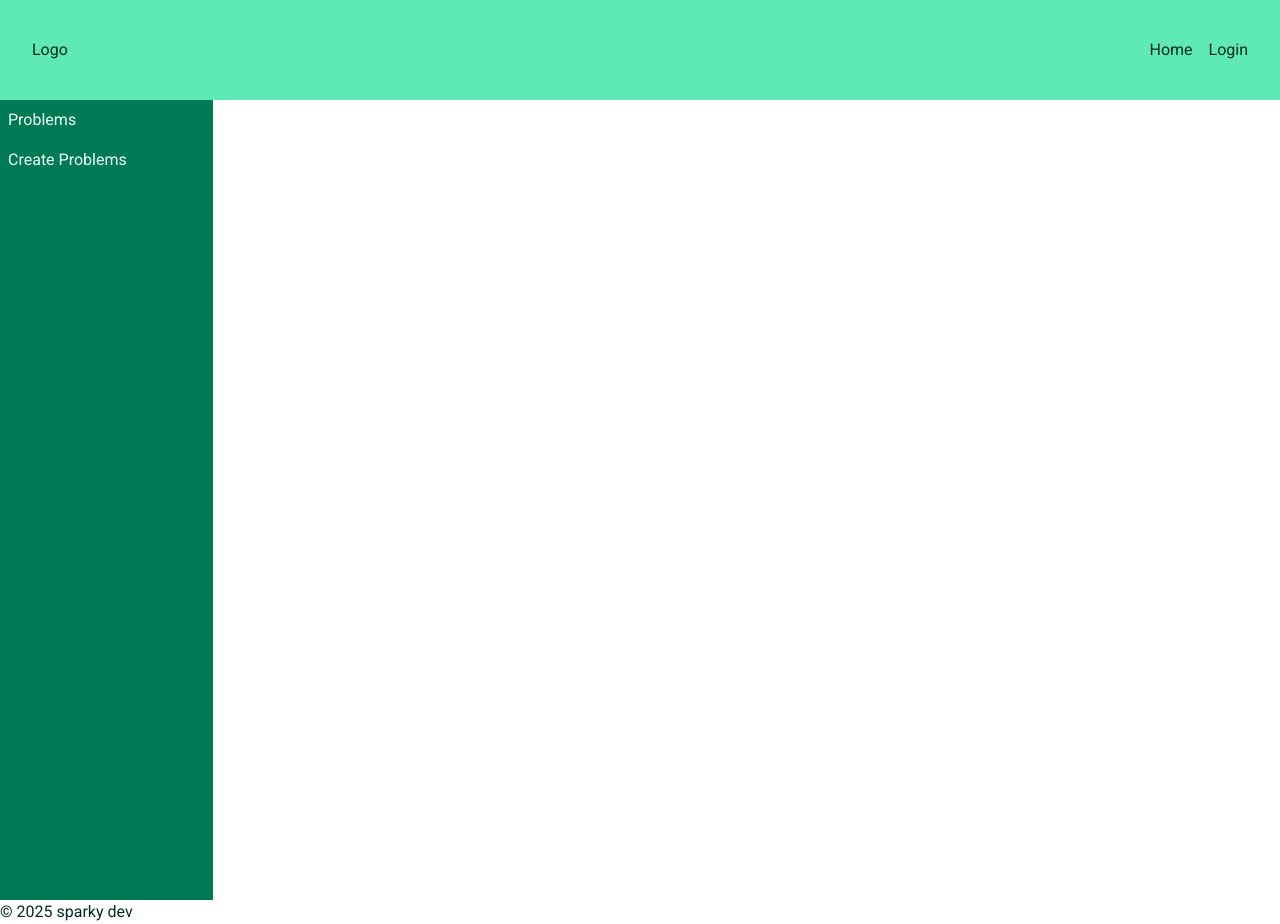
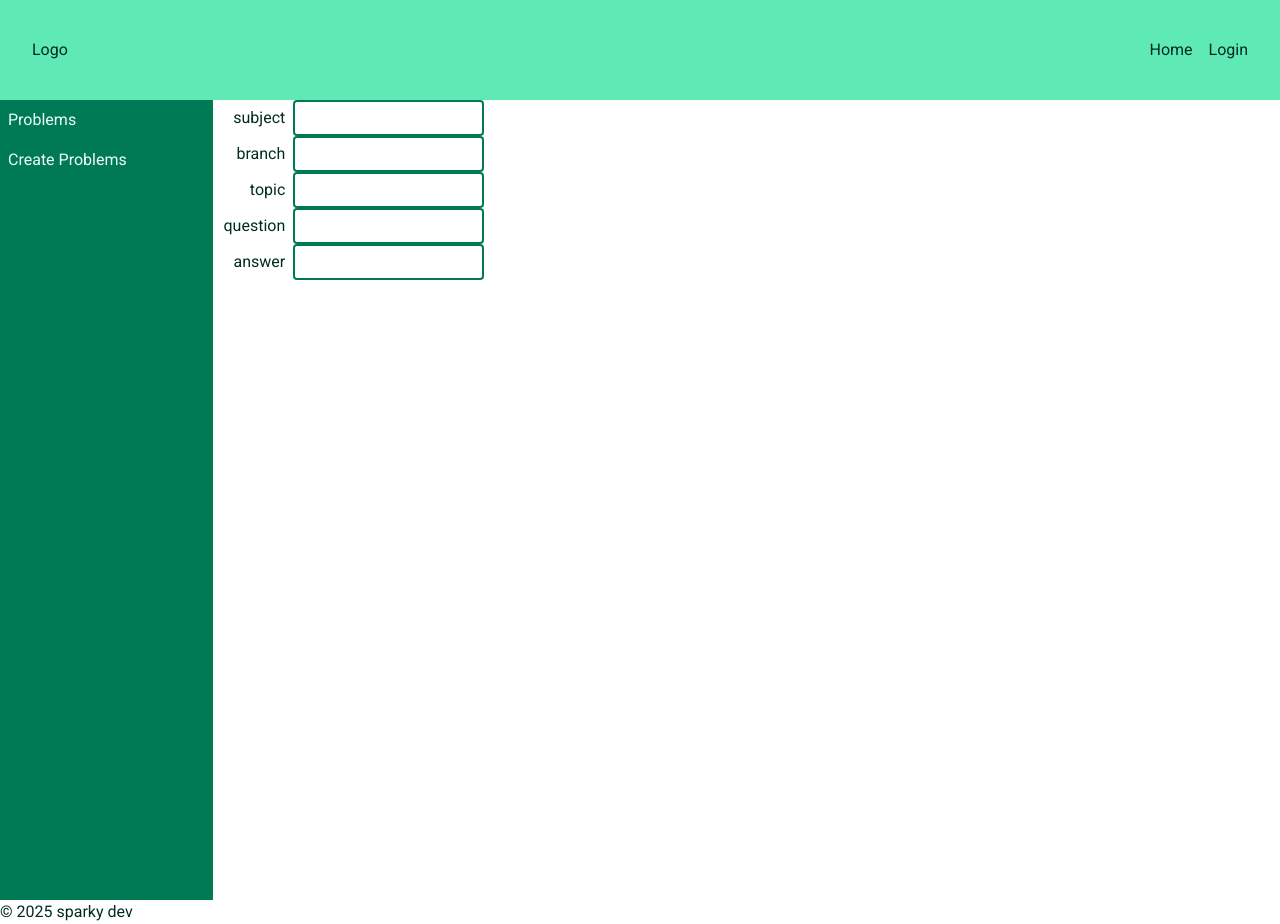
Before and after one commit to sparky9043/12-math-problem-generator, a React (Vite) app in the folder frontend/: page /dashboard/create in a window 1280 px wide. Built offline with nearby package versions, Linux system fonts and the light colour scheme.

Commit message:
create problem form and add styles to input

```diff
--- a/frontend/src/components/ProblemForm.tsx
+++ b/frontend/src/components/ProblemForm.tsx
@@ -1,5 +1,13 @@
+import useInput from "../hooks/useInput"
+
 
 const ProblemForm = () => {
+  const subject = useInput('')
+  const branch = useInput('')
+  const topic = useInput('')
+  const question = useInput('')
+  const answer = useInput('')
+  const inputStyles = "border-2 rounded border-emerald-700 hover:border-emerald-500 px-0.5 py-1 focus:outline-emerald-800"
 
   const handleCreateProblem = (event: React.FormEvent<HTMLFormElement>) => {
     event.preventDefault()
@@ -8,6 +16,36 @@ const ProblemForm = () => {
   return (
     <form onSubmit={handleCreateProblem} className="w-full">
       {/* <LoadingSpinner /> */}
+      <div>
+        <label>
+          subject
+        </label>
+        <input className={inputStyles} {...subject} />
+      </div>
+      <div>
+        <label>
+          branch
+        </label>
+        <input className={inputStyles} {...branch} />
+      </div>
+      <div>
+        <label>
+          topic
+        </label>
+        <input className={inputStyles} {...topic} />
+      </div>
+      <div>
+        <label>
+          question
+        </label>
+        <input className={inputStyles} {...question} />
+      </div>
+      <div>
+        <label>
+          answer
+        </label>
+        <input className={inputStyles} {...answer} />
+      </div>
     </form>
   )
 }
--- a/frontend/src/index.css
+++ b/frontend/src/index.css
@@ -31,3 +31,10 @@ select,
 textarea {
   appearance: none;
 }
+
+label {
+  display: inline-block;
+  width: 8ch;
+  text-align: right;
+  margin-right: .5rem;
+}
```
